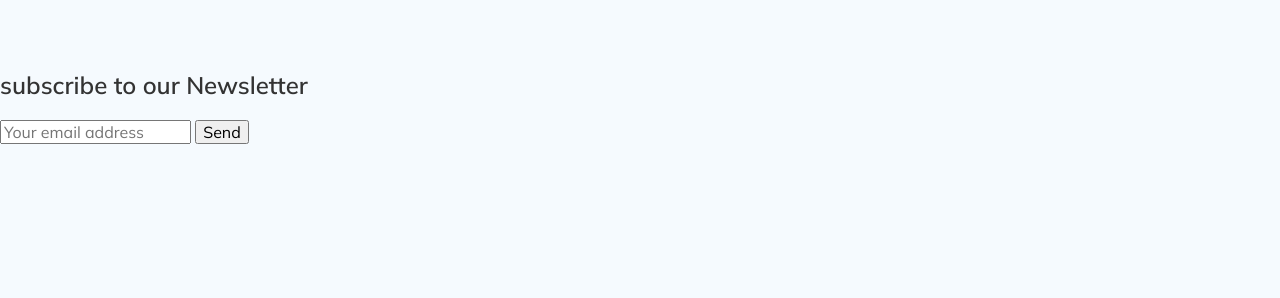
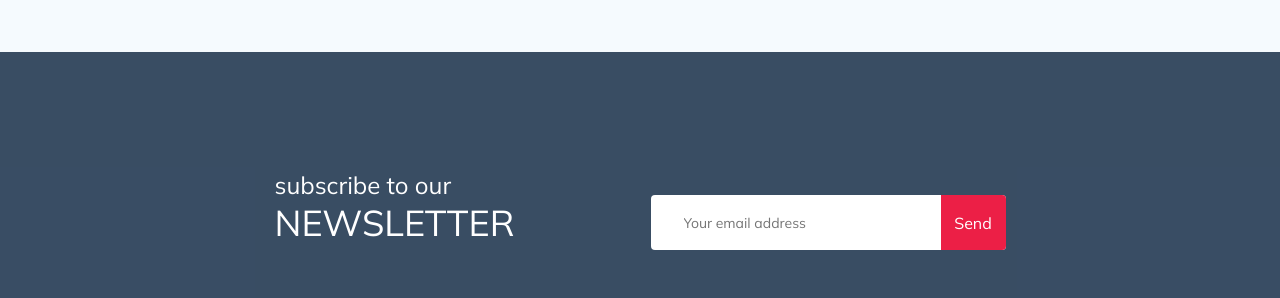
Before and after one commit to MaximZozulya/Tour-Plan, a plain HTML site: page index.html in a window 1280 px wide. Shown: the part 850-1148 px from the top of the page. Before the commit the page ends 994 px from the top, so only its background shows below. Drawn offline with nearby package versions, Linux system fonts and the light colour scheme.

Commit message:
update file

```diff
--- a/sass/blocks/_newsletter.scss
+++ b/sass/blocks/_newsletter.scss
@@ -0,0 +1,69 @@
+.newsletter {
+    position: relative;
+    padding: 98px 0 87px;
+    background-repeat: no-repeat;
+    background-position: center;
+    background-size: cover;
+    &::before {
+        content: "";
+        position: absolute;
+        top: 0;
+        left: 0;
+        right: 0;
+        bottom: 0;
+        width: 100%;
+        height: 100%;
+        background-color: rgba($dark, 0.8);
+    }
+    &-wrapper {
+        position: relative;
+        display: flex;
+        align-items: center;
+        justify-content: space-between;
+        max-width: 731px;
+        margin: auto;
+    }
+    &-title {
+        display: flex;
+        flex-direction: column;
+        color: $light;
+        font-weight: 300;
+        font-size: 24px;
+        line-height: 30px;
+        margin-bottom: 50px;
+        &__strong {
+            font-size: 36px;
+            line-height: 45px;
+            text-transform: uppercase;
+        }
+    }
+}
+.subscribe {
+    position: relative;
+    width: 355px;
+    height: 55px;
+    border-radius: 4px;
+    overflow: hidden;
+    &__input {
+        position: absolute;
+        width: 100%;
+        height: 100%;
+        border: none;
+        padding-left: 33px;
+        padding-right: 75px;
+        font-weight: 300;
+        font-size: 14px;
+        line-height: 18px;
+        outline: none;
+    }
+    &__button {
+        position: absolute;
+        min-width: 65px;
+        right: 0;
+        top: 0;
+        height: 100%;
+        border: none;
+        background-color: $primary;
+        color: $light;
+    }
+}
```
Also changed, not shown: css/style.css, 1 other file.
